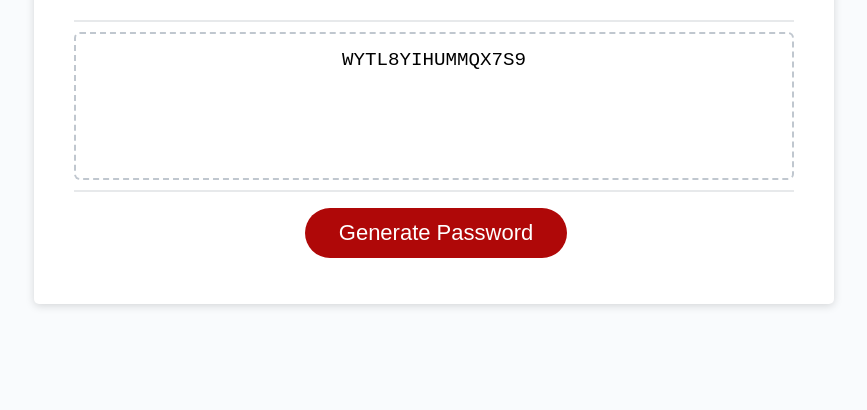
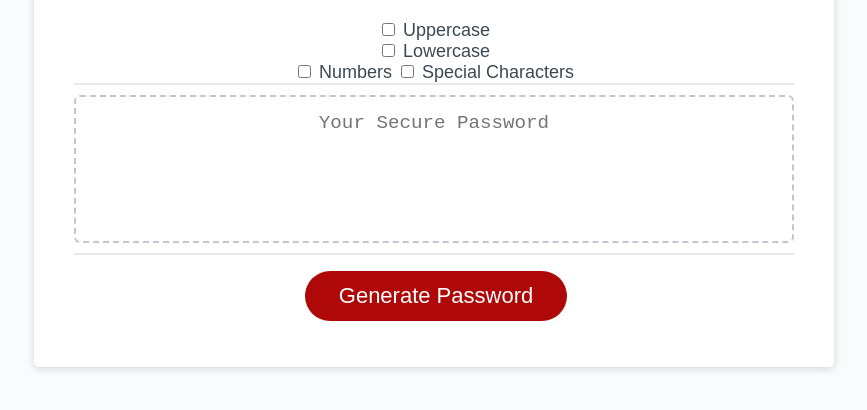
Before and after one commit to Czaldivar419/Random-Password-Generator, a plain HTML site: page Develop/index.html in a window 1280 px wide. Both pictures are taken after a click on the button "Generate Password". Shown: the part 216-626 px from the top of the page, without its empty margins (206-1073 px from the left). Drawn offline with Linux system fonts and the light colour scheme.

Commit message:
JS and HTML update
JS: Added separate character arrays to allow for different options in password generation.
HTML: Added checkbox forms to allow user to choose desired characters.

```diff
--- a/Develop/index.html
+++ b/Develop/index.html
@@ -15,6 +15,16 @@
       <div class="card">
         <div class="card-header">
           <h2>Generate a Password</h2>
+          <form>
+            <input type="checkbox" id="vehicle1" name="vehicle1" value="Bike">
+            <label for="vehicle1"> Uppercase</label><br>
+            <input type="checkbox" id="vehicle2" name="vehicle2" value="Car">
+            <label for="vehicle2"> Lowercase</label><br>
+            <input type="checkbox" id="vehicle3" name="vehicle3" value="Boat">
+            <label for="vehicle3"> Numbers</label>
+            <input type="checkbox" id="vehicle3" name="vehicle3" value="Boat">
+            <label for="vehicle3"> Special Characters</label>
+          </form>
         </div>
         <div class="card-body">
           <textarea
--- a/Develop/script.js
+++ b/Develop/script.js
@@ -1,10 +1,19 @@
 // Assignment code here
 function generatePassword() {
-  var chars = "ABCDEFGHIJKLMNOPQRSTUVWXYZ0123456789";
+  var upperCase = "ABCDEFGHIJKLMNOPQRSTUVWXYZ";
+  var lowerCase = "abcdefghijklmnopqrstuvwxyz";
+  var numbers = "0123456789"
+  var specChar = "!@#$%^&*()"
   var pw = "";
 
+
+
+
+
+
+
   for (i = 0; i <=15; i++) {
-    pw += chars.charAt(Math.floor(Math.random()*chars.length));
+    pw += newSet.charAt(Math.floor(Math.random()*newSet.length));
   }
   return pw
 }
--- a/Develop/style.css
+++ b/Develop/style.css
@@ -92,6 +92,9 @@ button[disabled] {
   cursor: default;
   background: #c0c7cf;
 }
+form {
+  text-align: center;
+}
 
 .float-right {
   float: right;
```
